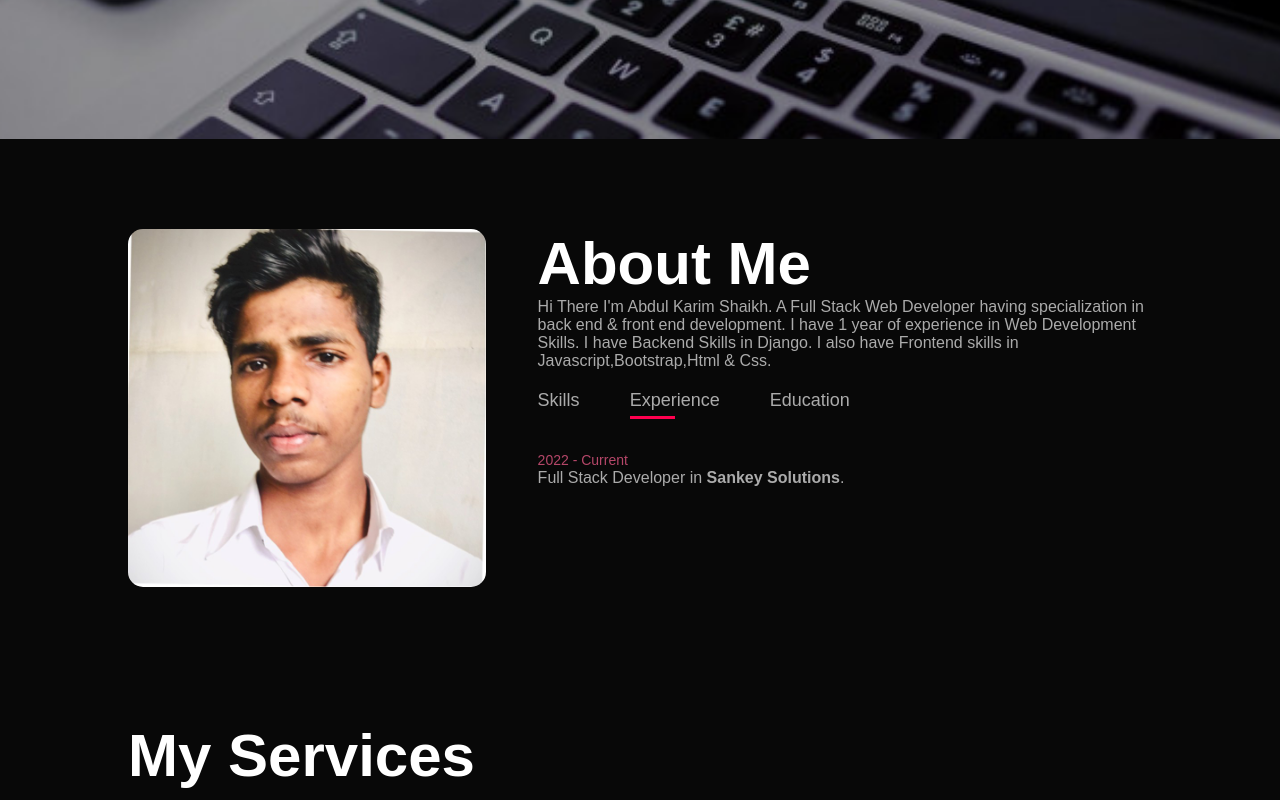
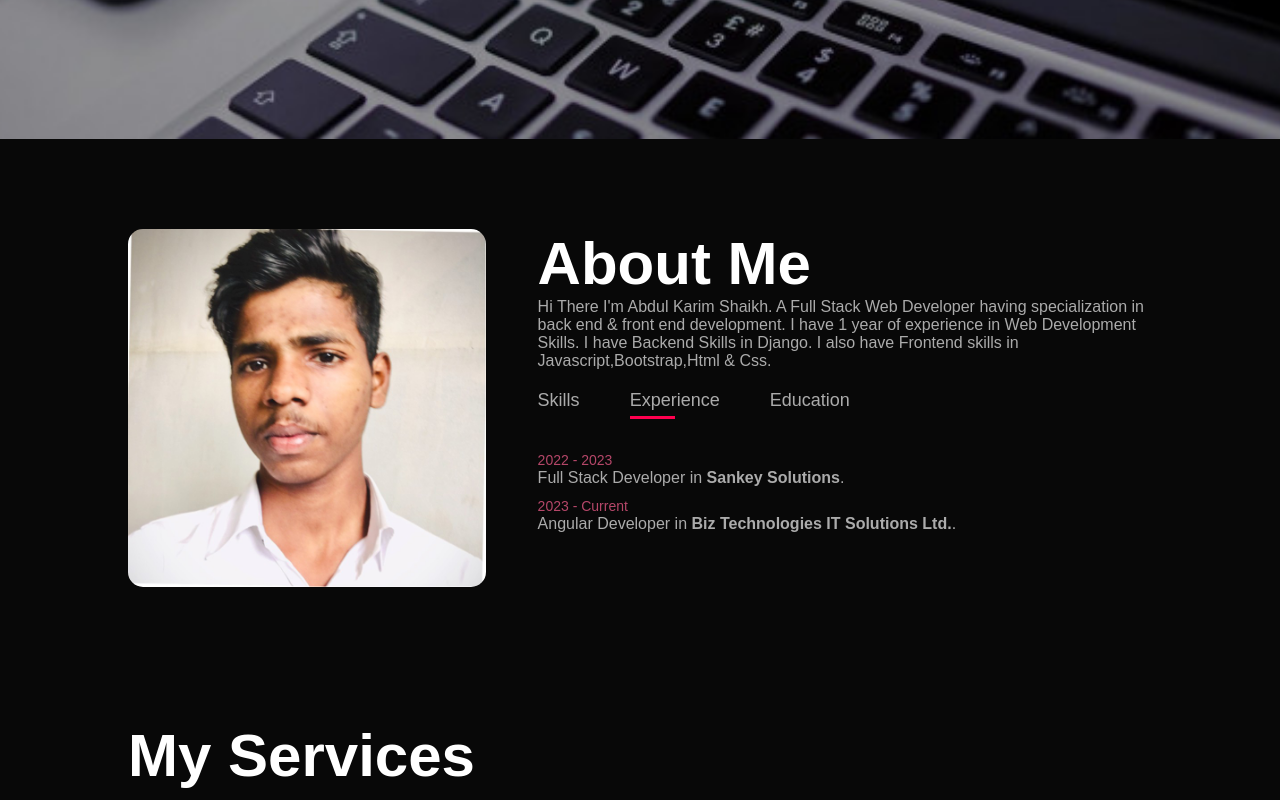
Before and after one commit to mirakshaikhs582/abdulkarim.portfolio, a plain HTML site: page index.html in a window 1280 px wide. Both pictures are taken after a click on the element "Experience". Shown: the part 661-1461 px from the top of the page. Drawn offline with Linux system fonts and the light colour scheme.

Commit message:
Some minor changes

```diff
--- a/index.html
+++ b/index.html
@@ -58,7 +58,8 @@
                     </div>
                     <div class="tab-contents" id="experience">
                         <ul>
-                            <li><span>2022 - Current</span><br>Full Stack Developer in <b>Sankey Solutions</b>.</li>
+                            <li><span>2022 - 2023</span><br>Full Stack Developer in <b>Sankey Solutions</b>.</li>
+                            <li><span>2023 - Current</span><br>Angular Developer in <b>Biz Technologies IT Solutions Ltd.</b>.</li>
                         </ul>
                     </div>
                     <div class="tab-contents" id="education">
```
Also changed, not shown: 1 other file.
